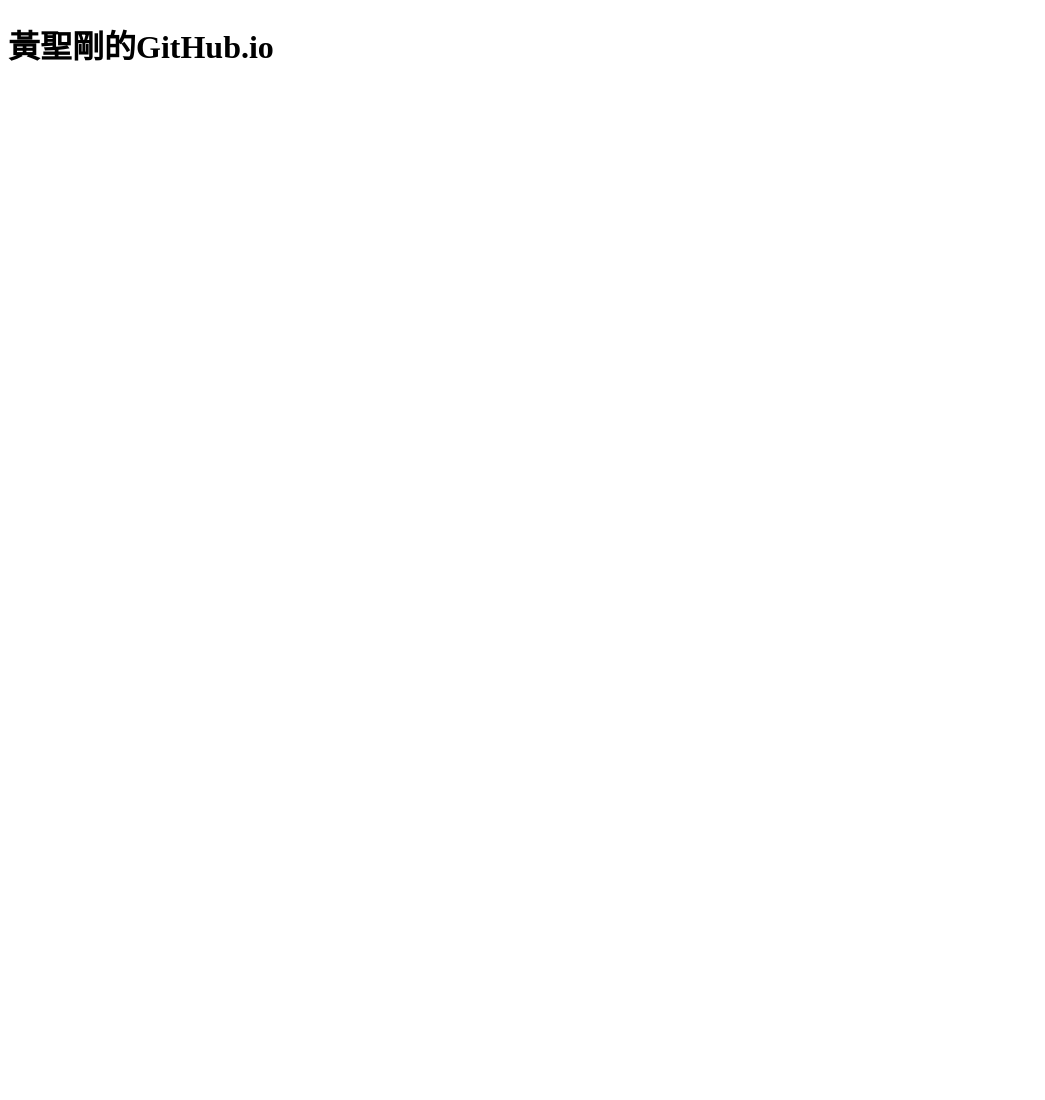
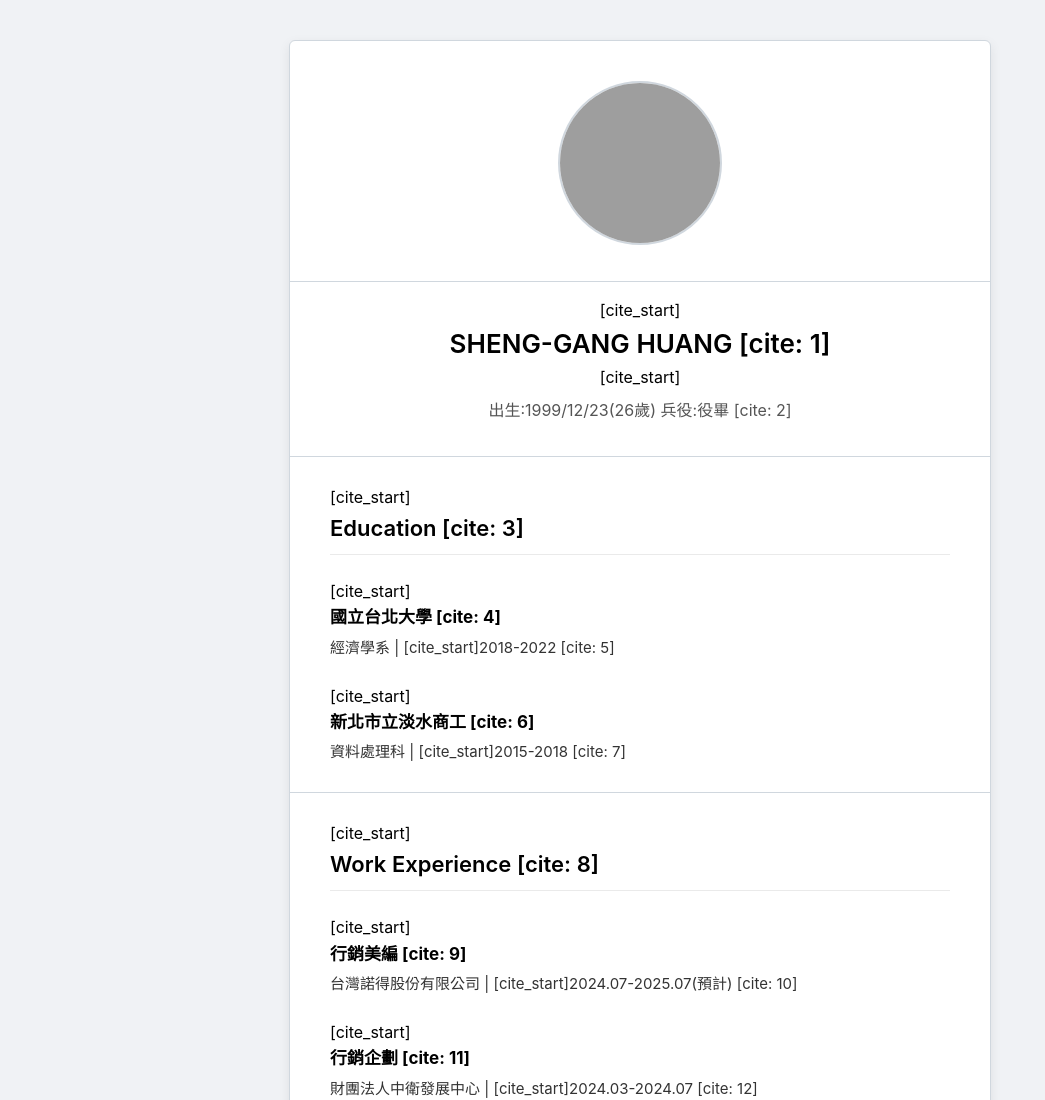
Before and after one commit to xiaogangtw/xiaogangtw.github.io, a plain HTML site: page index.html in a window 1280 px wide. Shown: the top 1100 px of the page, without its empty margins (0-1045 px from the left). Before the commit the page ends 800 px from the top, so only its background shows below. Drawn offline with Linux system fonts and the light colour scheme; grey boxes are pictures that could not be loaded.

Commit message:
Update index.html

```diff
--- a/index.html
+++ b/index.html
@@ -1,11 +1,193 @@
 <!DOCTYPE html>
 <html lang="zh-Hant">
 <head>
-  <meta charset="UTF-8">
-  <meta name="viewport" content="width=device-width, initial-scale=1.0">
-  <title>黃聖剛的GitHub io</title>
+<meta charset="UTF-8">
+<meta name="viewport" content="width=device-width, initial-scale=1.0">
+<title>SHENG-GANG HUANG - Resume</title>
+<style>
+    /* 基本設定 */
+    body {
+        display: flex;
+        justify-content: center;
+        padding: 2rem 0;
+        background-color: #f0f2f5; /* 接近 GitHub 的背景色 */
+        font-family: -apple-system, BlinkMacSystemFont, "Segoe UI", "Noto Sans TC", "Microsoft JhengHei", Roboto, "Helvetica Neue", Arial, sans-serif;
+        line-height: 1.6;
+    }
+
+    /* 主容器，模擬文件外觀 */
+    .resume {
+        width: 100%;
+        max-width: 700px; /* 設定一個常見的閱讀寬度 */
+        background-color: #ffffff; /* 文件背景為白色 */
+        border: 1px solid #d0d7de;
+        border-radius: 6px;
+        box-shadow: 0 4px 12px rgba(0,0,0,0.08);
+    }
+
+    /* 通用區塊樣式 */
+    .block {
+        padding: 1.75rem 2.5rem; /* 區塊的內邊距 */
+        border-bottom: 1px solid #d0d7de; /* 區塊之間的分隔線 */
+    }
+
+    .block:last-child {
+        border-bottom: none; /* 最後一個區塊不需要分隔線 */
+    }
+
+    /* 頭像區塊 */
+    .block-header {
+        text-align: center;
+        padding-top: 2.5rem;
+    }
+    .profile-image-wrapper {
+        width: 160px;
+        height: 160px;
+        border-radius: 50%;
+        border: 2px solid #d0d7de;
+        display: inline-block;
+        overflow: hidden; /* 確保圖片不超出圓形邊框 */
+    }
+    .profile-image {
+        width: 100%;
+        height: 100%;
+        object-fit: cover;
+    }
+
+    /* 姓名和個人資訊區塊 */
+    .block-info {
+        text-align: center;
+        padding-top: 1rem;
+        padding-bottom: 1rem;
+    }
+    .name {
+        font-size: 26px;
+        font-weight: 600;
+        margin: 0;
+    }
+    .personal-details {
+        font-size: 16px;
+        color: #555;
+        margin-top: 0.5rem;
+    }
+
+    /* 內容區塊標題 */
+    .section-title {
+        font-size: 22px;
+        font-weight: 600;
+        margin: 0 0 1.5rem 0;
+        padding-bottom: 0.5rem;
+        border-bottom: 1px solid #eaeaea;
+    }
+
+    /* 列表樣式 */
+    ul {
+        list-style: none;
+        padding: 0;
+        margin: 0;
+    }
+    li {
+        margin-bottom: 1.5rem;
+    }
+    li:last-child {
+        margin-bottom: 0;
+    }
+
+    /* 項目樣式 */
+    .item-primary {
+        font-size: 17px;
+        font-weight: bold;
+    }
+    .item-secondary {
+        font-size: 15px;
+        color: #333;
+        margin-top: 0.25rem;
+    }
+
+    /* 證照列表樣式 */
+    .certificates-list li {
+        margin-bottom: 0.75rem; /* 證照列表行距較小 */
+        font-size: 15px;
+    }
+
+</style>
 </head>
 <body>
-  <h1>黃聖剛的GitHub.io</h1>
+
+<div class="resume">
+
+    <div class="block block-header">
+        <div class="profile-image-wrapper">
+            <img src="https://i.imgur.com/nQ1gZDJ.png" alt="Profile Picture" class="profile-image">
+        </div>
+    </div>
+
+    <div class="block block-info">
+        [cite_start]<p class="name">SHENG-GANG HUANG [cite: 1]</p>
+        [cite_start]<p class="personal-details">出生:1999/12/23(26歲) 兵役:役畢 [cite: 2]</p>
+    </div>
+
+    <div class="block">
+        [cite_start]<h2 class="section-title">Education [cite: 3]</h2>
+        <ul>
+            <li>
+                [cite_start]<div class="item-primary">國立台北大學 [cite: 4]</div>
+                <div class="item-secondary">經濟學系 | [cite_start]2018-2022 [cite: 5]</div>
+            </li>
+            <li>
+                [cite_start]<div class="item-primary">新北市立淡水商工 [cite: 6]</div>
+                <div class="item-secondary">資料處理科 | [cite_start]2015-2018 [cite: 7]</div>
+            </li>
+        </ul>
+    </div>
+
+    <div class="block">
+        [cite_start]<h2 class="section-title">Work Experience [cite: 8]</h2>
+        <ul>
+            <li>
+                [cite_start]<div class="item-primary">行銷美編 [cite: 9]</div>
+                <div class="item-secondary">台灣諾得股份有限公司 | [cite_start]2024.07-2025.07(預計) [cite: 10]</div>
+            </li>
+            <li>
+                [cite_start]<div class="item-primary">行銷企劃 [cite: 11]</div>
+                <div class="item-secondary">財團法人中衛發展中心 | [cite_start]2024.03-2024.07 [cite: 12]</div>
+            </li>
+            <li>
+                [cite_start]<div class="item-primary">法務助理管理員 [cite: 13]</div>
+                <div class="item-secondary">華碩電腦股份有限公司 | [cite_start]2023.02-2023.06 [cite: 14]</div>
+            </li>
+             <li>
+                [cite_start]<div class="item-primary">資訊工程師 [cite: 15]</div>
+                <div class="item-secondary">台灣增輝藝品有限公司 | [cite_start]2021.04-2022.07 [cite: 16]</div>
+            </li>
+             <li>
+                [cite_start]<div class="item-primary">法務助理管理員 [cite: 17]</div>
+                <div class="item-secondary">華碩電腦股份有限公司 | [cite_start]2019.07-2021.02 [cite: 18]</div>
+            </li>
+        </ul>
+    </div>
+
+    <div class="block">
+        [cite_start]<h2 class="section-title">Certificate [cite: 20]</h2>
+        <ul class="certificates-list">
+            [cite_start]<li>電腦軟體應用(丙級) [cite: 21]</li>
+            [cite_start]<li>ISO-14064 [cite: 22]</li>
+            [cite_start]<li>ISO-14067 [cite: 23]</li>
+            [cite_start]<li>Google Analytics(分析) [cite: 24]</li>
+            [cite_start]<li>信託業務員 [cite: 25]</li>
+            [cite_start]<li>投信投顧法規(乙科) [cite: 26]</li>
+            [cite_start]<li>金融常識道德 [cite: 27]</li>
+            [cite_start]<li>TQC-WORD [cite: 28]</li>
+            [cite_start]<li>TQC-Powerpoint [cite: 29]</li>
+        </ul>
+    </div>
+
+    <div class="block">
+        <h2 class="section-title">Portfolio</h2>
+        [cite_start]<p>NONE [cite: 19]</p>
+    </div>
+
+</div>
+
 </body>
 </html>
```
